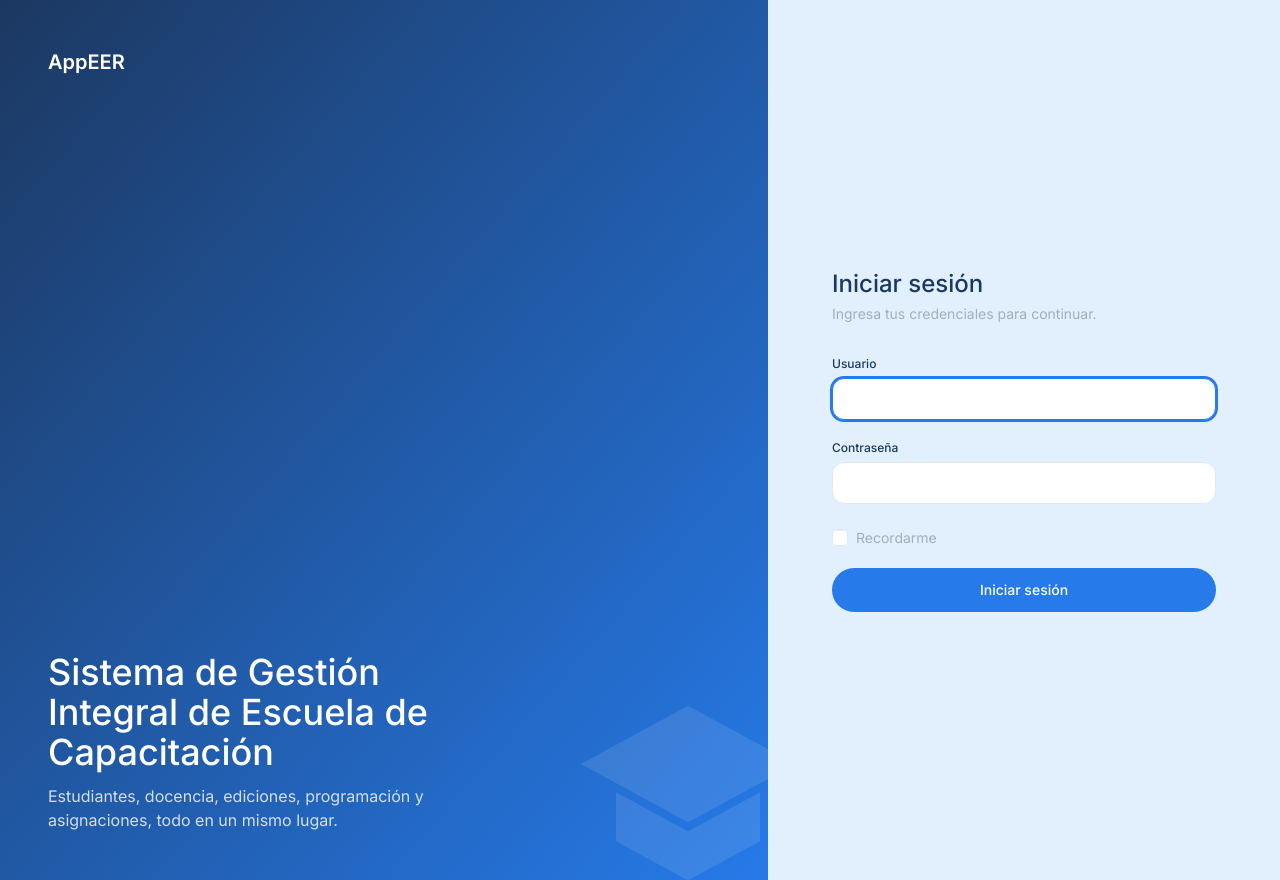
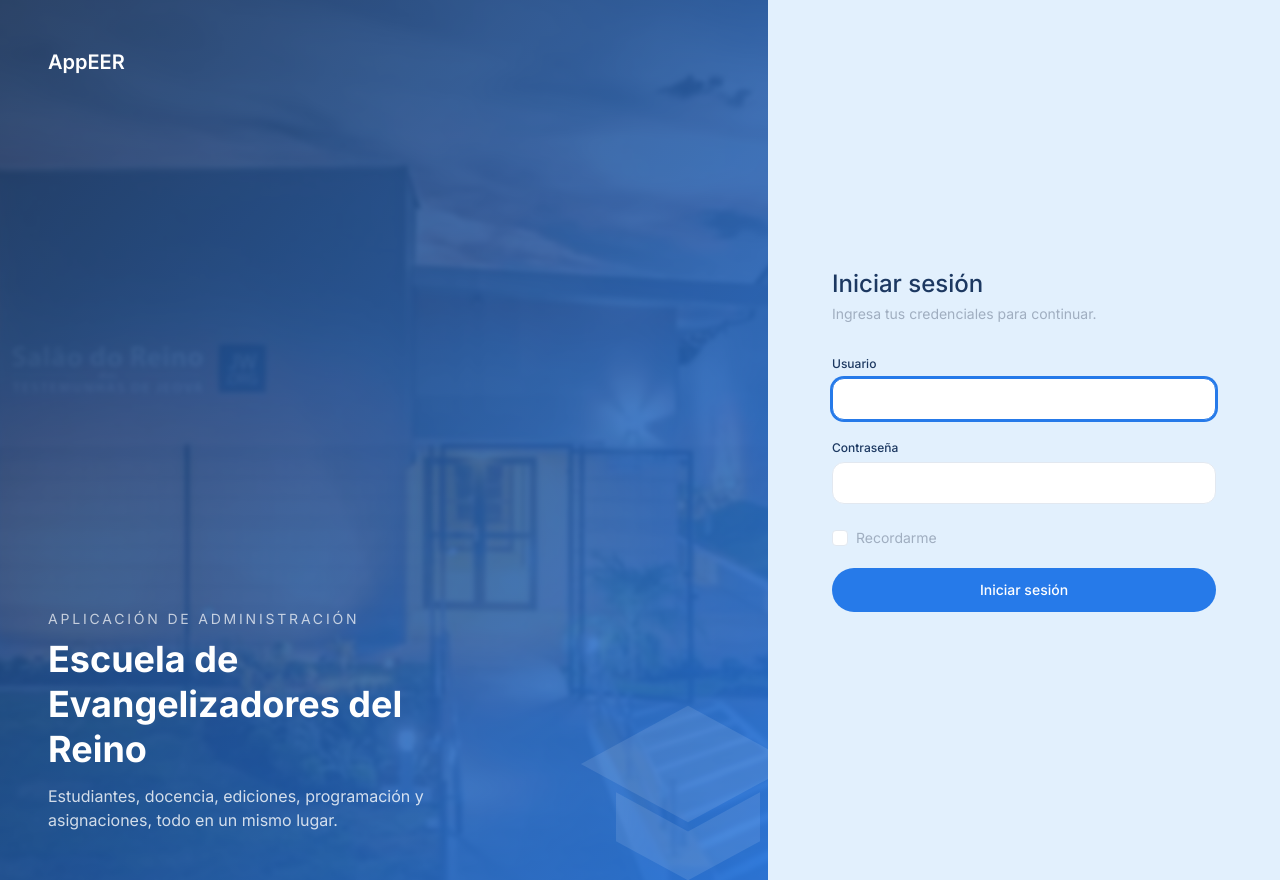
Before and after one commit to ffelipecuevasc/appeer, a Django app: page /login/ in a window 1280 px wide. Run offline with Django 5.2, Linux system fonts and the light colour scheme; some libraries are stand-ins or nearby versions.

Commit message:
Fase 8 - Parche en el login.

```diff
--- a/templates/login.html
+++ b/templates/login.html
@@ -53,8 +53,25 @@
 </head>
 <body class="min-h-screen flex bg-brand-bg font-sans text-brand-text antialiased">
 
-<!-- Panel izquierdo (60%): marca, sin foto externa -->
+<!-- Panel izquierdo (60%): marca sobre la fotografía del Salón,
+     deliberadamente MUCHO más atenuada que en appeer.html — allá la
+     foto es la protagonista; acá es solo textura y no debe competir
+     con la legibilidad del titular. -->
 <div class="hidden lg:flex w-3/5 relative overflow-hidden bg-gradient-to-br from-brand-dark to-brand-accent p-12 flex-col justify-between">
+    <!-- Primer hijo del contenedor a propósito: así queda por DEBAJO
+         de todo lo demás. El gradiente sigue siendo el fondo real; la
+         foto solo lo matiza. Las tres clases que gobiernan el efecto:
+         · opacity-15 → nivel de atenuación (súbelo o bájalo a gusto:
+           opacity-10 casi no se ve, opacity-25 ya es notoria)
+         · blur-[2px]  → desenfoque suave, para que ningún detalle
+           compita con el texto
+         · scale-105   → evita el borde translúcido que el desenfoque
+           genera en los cantos de la imagen
+         alt="" + aria-hidden porque es puramente decorativa. -->
+    <img src="{% static 'img/bienvenida-salon.jpg' %}"
+         alt=""
+         aria-hidden="true"
+         class="absolute inset-0 h-full w-full object-cover opacity-15 blur-[2px] scale-105">
     <div class="absolute -right-16 -bottom-16 opacity-10 text-white">
         <svg class="w-72 h-72" viewBox="0 0 24 24" fill="currentColor" aria-hidden="true">
             <path fill="currentColor"
@@ -63,8 +80,17 @@
     </div>
     <span class="relative text-xl font-semibold text-white">AppEER</span>
     <div class="relative">
-        <h1 class="text-4xl font-medium text-white mb-3 max-w-md">Sistema de Gestión Integral de Escuela de
-            Capacitación</h1>
+        <!-- Jerarquía deliberada: el H3 es el antetítulo — liviano
+             (font-light), pequeño y espaciado, en blanco atenuado. El
+             H1 carga todo el peso visual (font-bold) y el contraste
+             pleno. El contraste entre ambos es lo que hace elegante
+             el conjunto, no el tamaño por sí solo. -->
+        <h3 class="text-sm font-light uppercase tracking-[0.2em] text-white/70 mb-2">
+            Aplicación de Administración
+        </h3>
+        <h1 class="text-4xl font-bold text-white mb-3 max-w-md leading-tight">
+            Escuela de Evangelizadores del Reino
+        </h1>
         <p class="text-white/80 max-w-sm">Estudiantes, docencia, ediciones, programación y asignaciones, todo en un
             mismo lugar.</p>
     </div>
```
